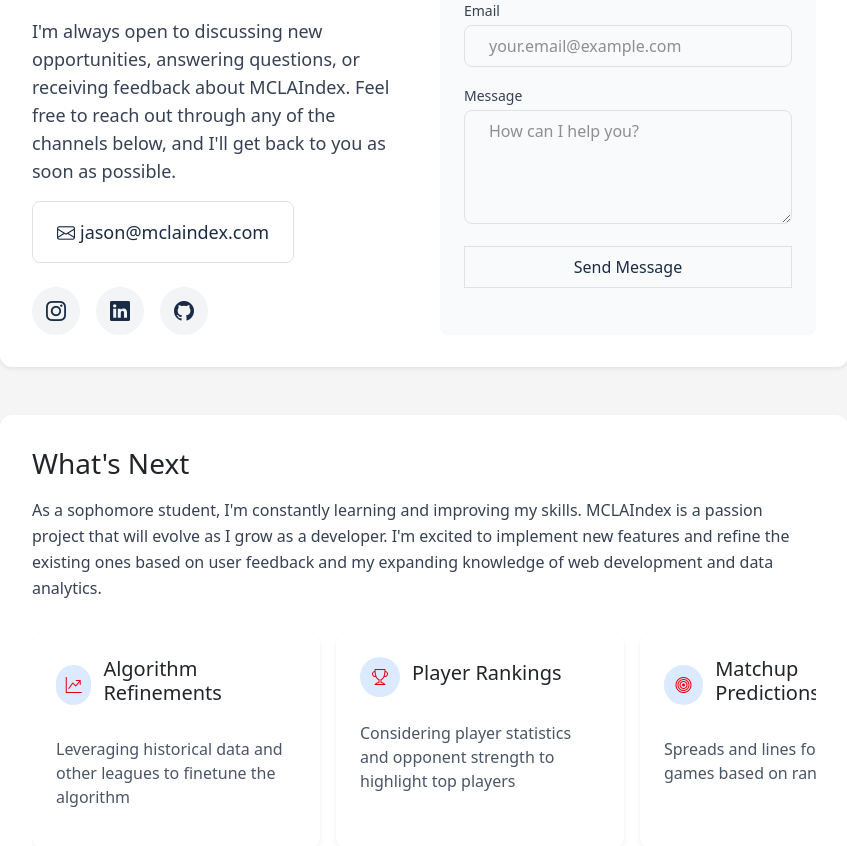
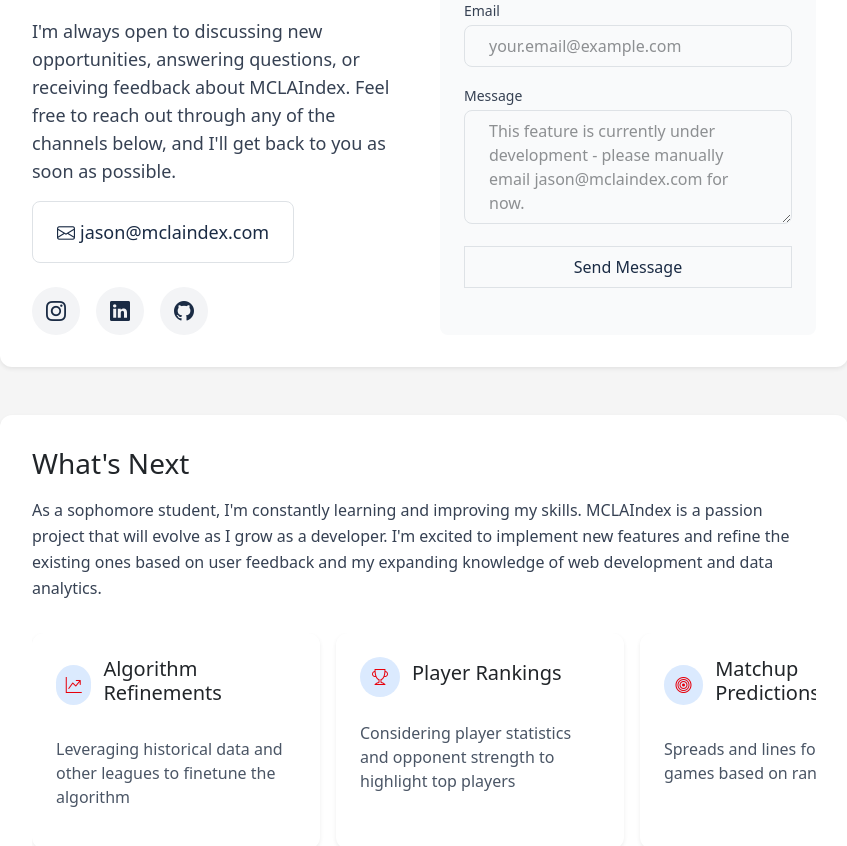
Before and after one commit to jasonoh11/lax_stats, a React (Vite) app in the folder frontend/lax_stats/: page /about in a window 1280 px wide. Shown: the part 860-1706 px from the top of the page, without its empty margins (216-1063 px from the left). Built offline with nearby package versions, Linux system fonts and the light colour scheme.

Commit message:
small frontend fixes

```diff
--- a/frontend/lax_stats/src/components/About.tsx
+++ b/frontend/lax_stats/src/components/About.tsx
@@ -144,7 +144,7 @@ const About: React.FC = () => {
                       id="message"
                       rows={4}
                       className="w-full px-4 py-2 border border-gray-300 rounded-lg focus:ring-blue-500 focus:border-blue-500"
-                      placeholder="How can I help you?"
+                      placeholder="This feature is currently under development - please manually email jason@mclaindex.com for now."
                     ></textarea>
                   </div>
                   <button
--- a/frontend/lax_stats/src/components/HowItWorks.css
+++ b/frontend/lax_stats/src/components/HowItWorks.css
@@ -19,7 +19,7 @@
     flex: 3;
     border-radius: 8px;
     overflow: hidden;
-    box-shadow: 0 4px 10px rgba(0, 0, 0, 0.15);
+	padding: 20px;
 }
 
 .pagerank-img img {
@@ -27,6 +27,7 @@
     height: auto;
     display: block;
     border-radius: 8px;
+	box-shadow: 0 4px 10px rgba(0, 0, 0, 0.15);
 }
 
 
```
